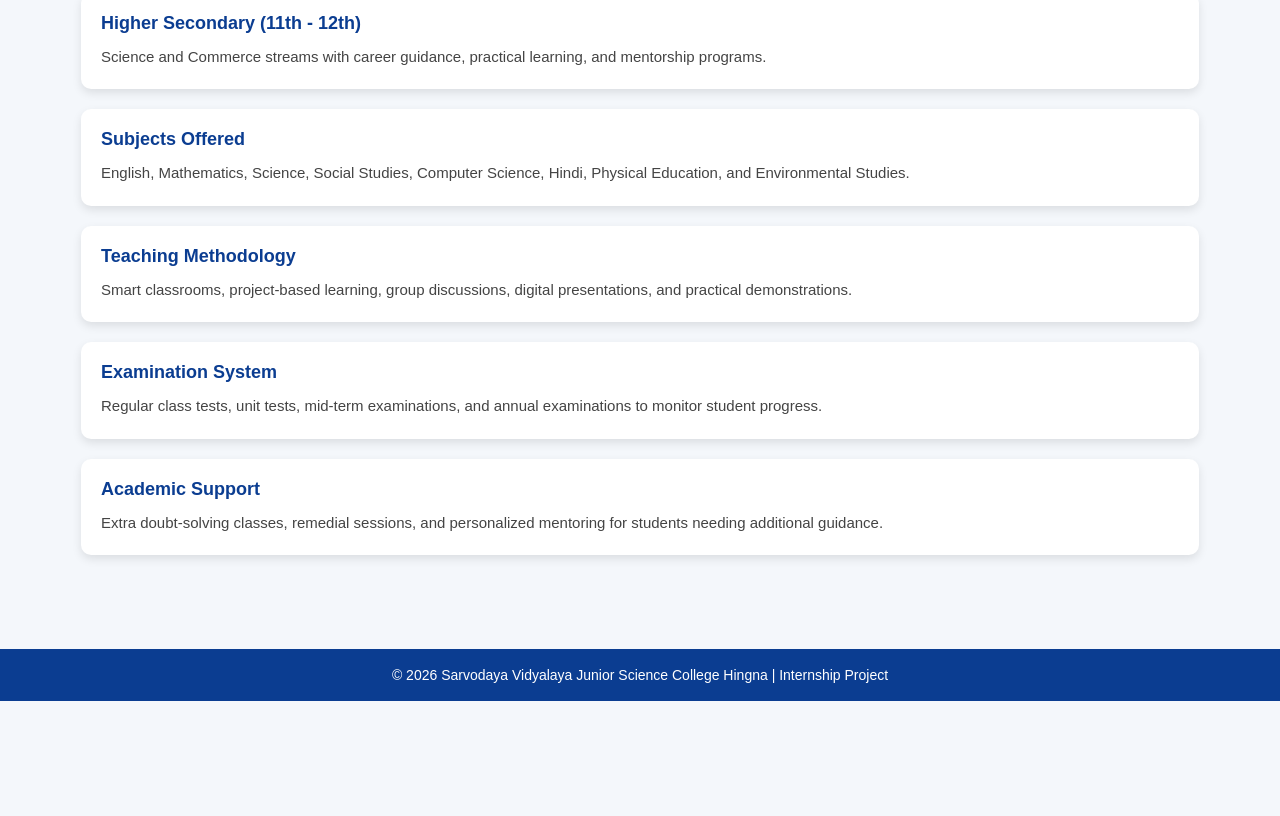
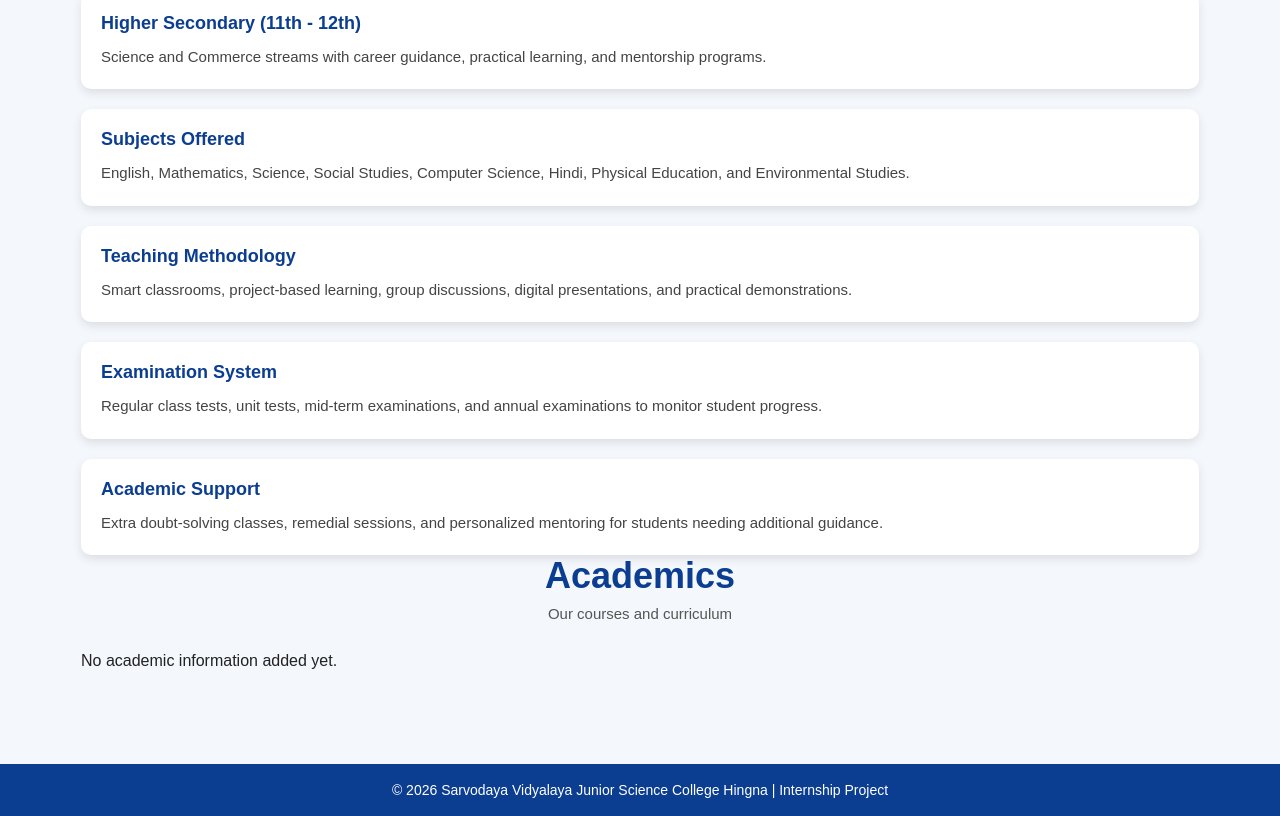
Before and after one commit to Vansh360/SVH, a React (Vite) app: page /#/academics in a window 1280 px wide. Shown: the part 649-1465 px from the top of the page. Before the commit the page ends 1350 px from the top, so only its background shows below. Built offline with nearby package versions, Linux system fonts and the light colour scheme.

Commit message:
frontend update

```diff
--- a/src/index.css
+++ b/src/index.css
@@ -953,3 +953,11 @@ table td{
   border-radius:6px;
   cursor:pointer;
 }
+
+.event-item{
+  background:#e9eef5;
+  padding:10px 15px;
+  border-radius:8px;
+  margin-top:10px;
+  font-size:16px;
+}
--- a/src/pages/Academics.jsx
+++ b/src/pages/Academics.jsx
@@ -32,9 +32,15 @@
 //     </section>
 //   );
 // }
-import React from "react";
+import React, { useState, useEffect } from "react";
 
 export default function Academics() {
+  const [academics, setAcademics] = useState([]);
+
+  useEffect(() => {
+    setAcademics(JSON.parse(localStorage.getItem("academics")) || []);
+  }, []);
+
   return (
     <section>
       <div className="title">
@@ -109,6 +115,26 @@ export default function Academics() {
         </div>
 
       </div>
+
+    {/* </section> */}
+
+      <div className="title">
+        <h2>Academics</h2>
+        <p>Our courses and curriculum</p>
+      </div>
+
+      <div className="card-container">
+        {academics.length === 0 ? (
+          <p>No academic information added yet.</p>
+        ) : (
+          academics.map((a, i) => (
+            <div className="card" key={i}>
+              <p>{a}</p>
+            </div>
+          ))
+        )}
+      </div>
+
     </section>
   );
 }
--- a/src/pages/Home.jsx
+++ b/src/pages/Home.jsx
@@ -6,8 +6,18 @@ import { Link } from "react-router-dom";
 
 export default function Home() {
   const notices = JSON.parse(localStorage.getItem("notices")) || [];
-  const events = JSON.parse(localStorage.getItem("events")) || [];
-
+   const events = JSON.parse(localStorage.getItem("events")) || [];
+//    <div className="events-list">
+//   {events.length === 0 ? (
+//     <p>No upcoming events.</p>
+//   ) : (
+//     events.map((e, i) => (
+//       <div key={i} className="event-item">
+//         📅 {e}
+//       </div>
+//     ))
+//   )}
+// </div>
 
   // ✅ HERO SLIDER DATA
   const slides = [
@@ -206,16 +216,17 @@ export default function Home() {
           <div className="box">
             <h2 className="box-title">📅 Upcoming Events</h2>
             <div className="events-list">
-              {events.map((e, i) => (
-                <div className="event-item" key={i}>
-                  <div className="event-date">{e.date}</div>
-                  <div>
-                    <h4>{e.title}</h4>
-                    <p>{e.desc}</p>
-                  </div>
-                </div>
-              ))}
-            </div>
+  {events.length === 0 ? (
+    <p>No upcoming events.</p>
+  ) : (
+    events.map((e, i) => (
+      <div key={i} className="event-item">
+        📅 {e}
+      </div>
+    ))
+  )}
+</div>
+
           </div>
         </div>
       </section>
```
